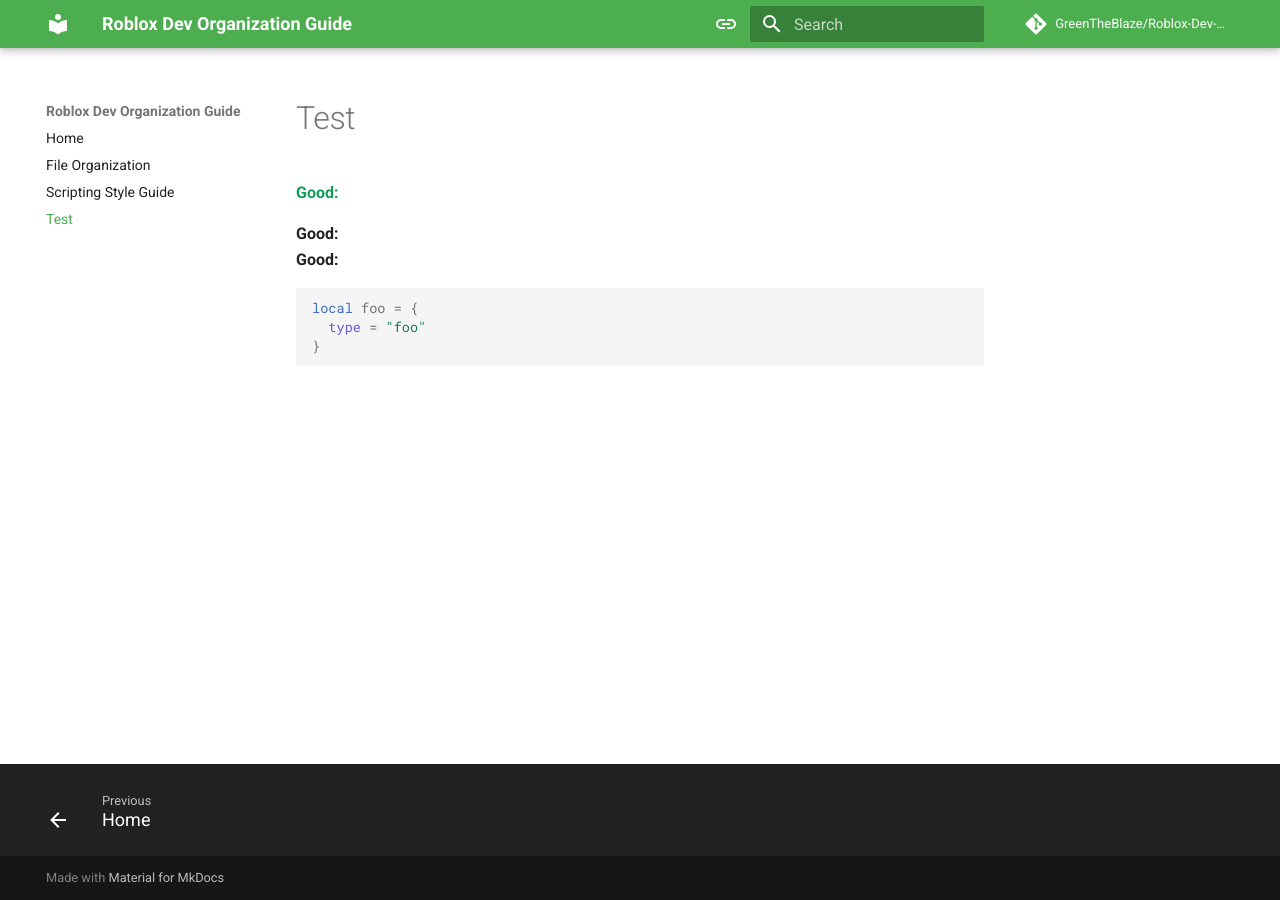
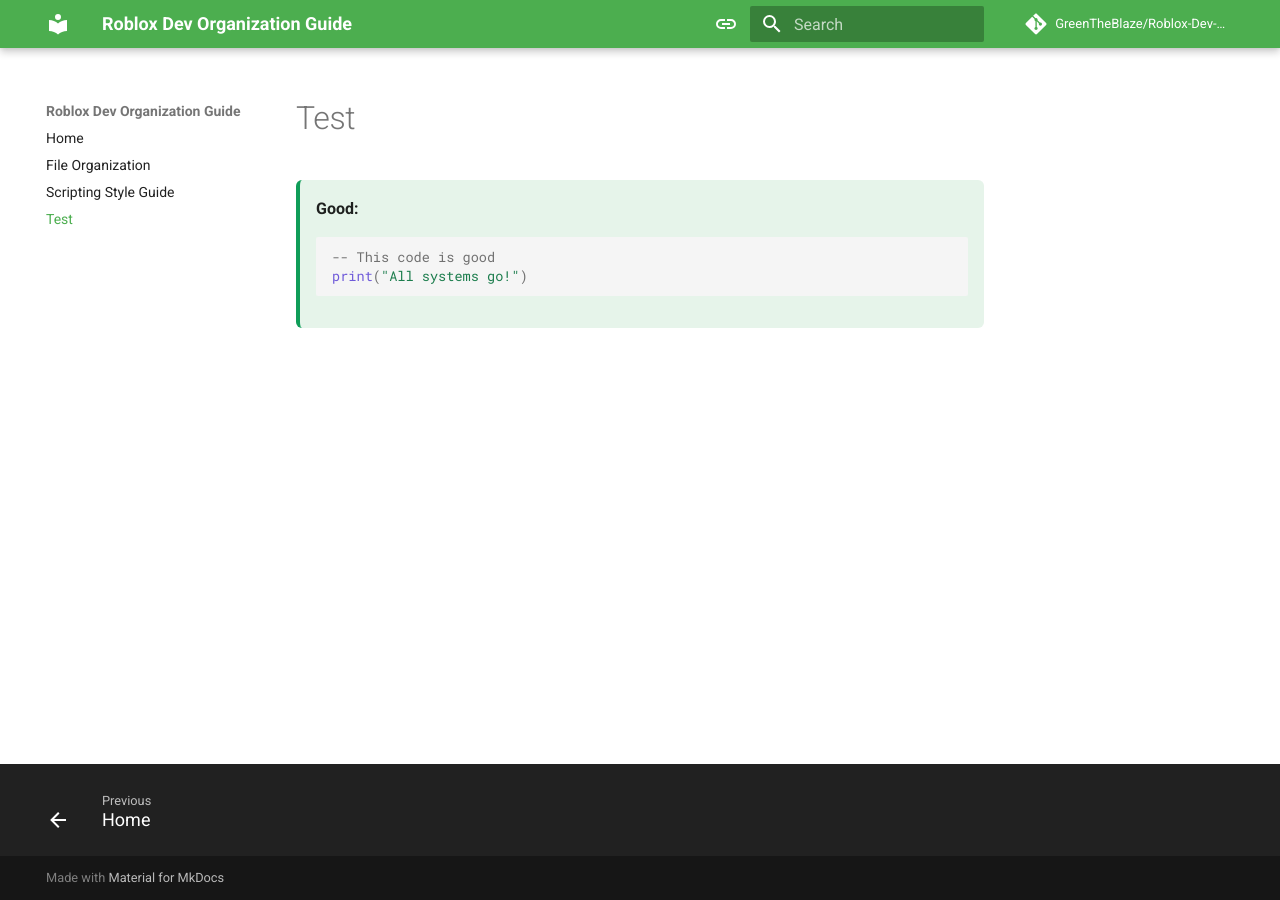
Before and after one commit to GreenTheBlaze/Roblox-Dev-Organization-Guide, an MkDocs documentation site: the page built from docs/test-code.md, in a window 1280 px wide. Built offline with MkDocs 1.6.1 and Material for MkDocs 9.7.7, drawn with Linux system fonts in a browser that asks for light colours; comment, search, counter and statistics services are not loaded.

Commit message:
Update test-code.md

````diff
--- a/docs/test-code.md
+++ b/docs/test-code.md
@@ -1,14 +1,8 @@
-**<span class="label-good">Good:</span>**
-
-<div class="code-block good">
-<strong class="label">Good:</strong>
-
-<div class="code-block good">
+<div class="codehilite good">
 <strong class="label">Good:</strong>
 
 ```lua
-local foo = {
-  type = "foo"
-}
+-- This code is good
+print("All systems go!")
 ```
 </div>
````
